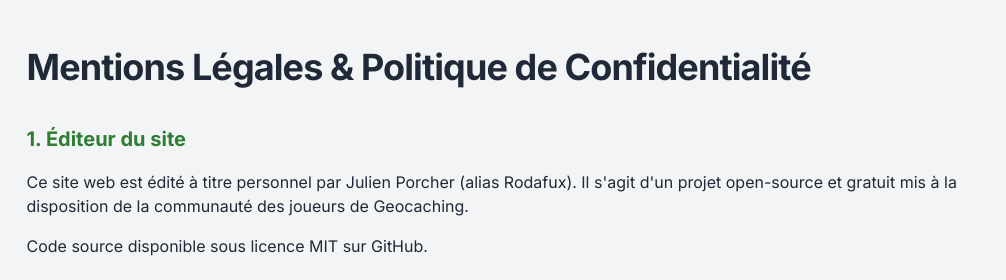
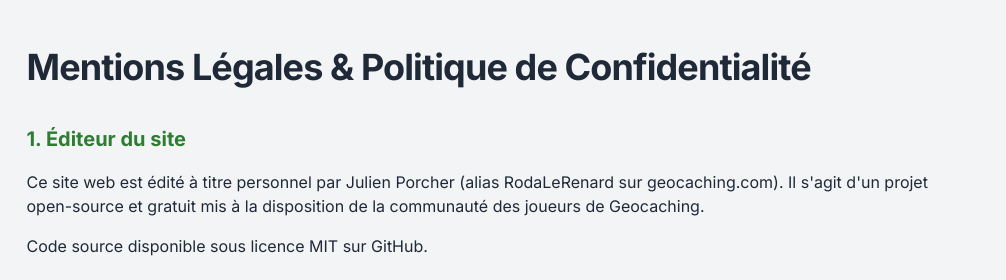
Before and after one commit to rodafux/SpeedyGeoTools, a plain HTML site: page mentions-legales.html in a window 1280 px wide. Shown: the top 280 px of the page, 274-1280 px from the left. Drawn offline with Linux system fonts and the light colour scheme.

Commit message:
Pseudo change

```diff
--- a/mentions-legales.html
+++ b/mentions-legales.html
@@ -35,7 +35,7 @@
             <h1>Mentions Légales & Politique de Confidentialité</h1>
 
             <h2>1. Éditeur du site</h2>
-            <p>Ce site web est édité à titre personnel par Julien Porcher (alias Rodafux). Il s'agit d'un projet open-source et gratuit mis à la disposition de la communauté des joueurs de Geocaching.</p>
+            <p>Ce site web est édité à titre personnel par Julien Porcher (alias RodaLeRenard sur geocaching.com). Il s'agit d'un projet open-source et gratuit mis à la disposition de la communauté des joueurs de Geocaching.</p>
             <p>Code source disponible sous licence MIT sur GitHub.</p>
 
             <h2>2. Hébergement</h2>
```
